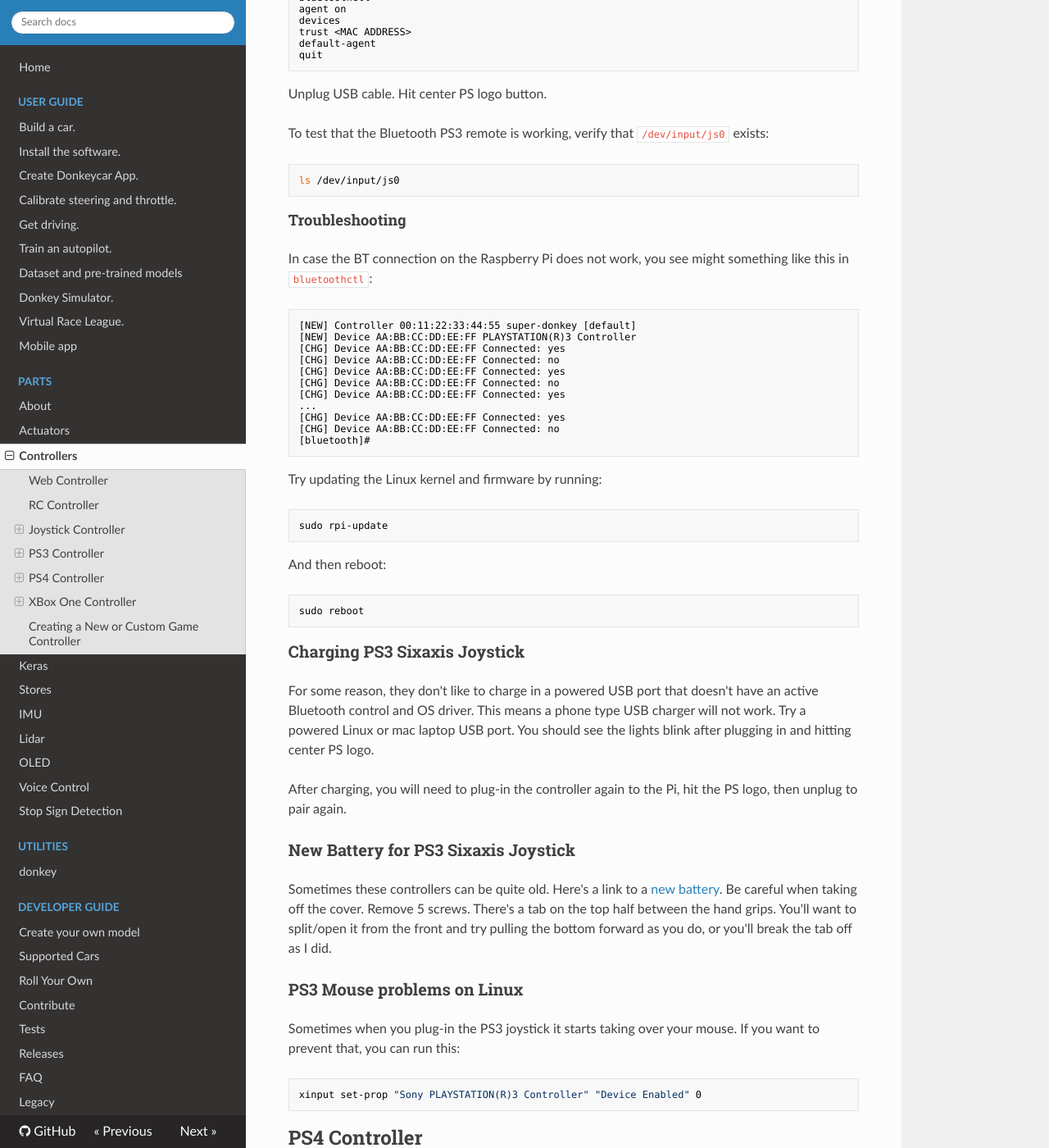
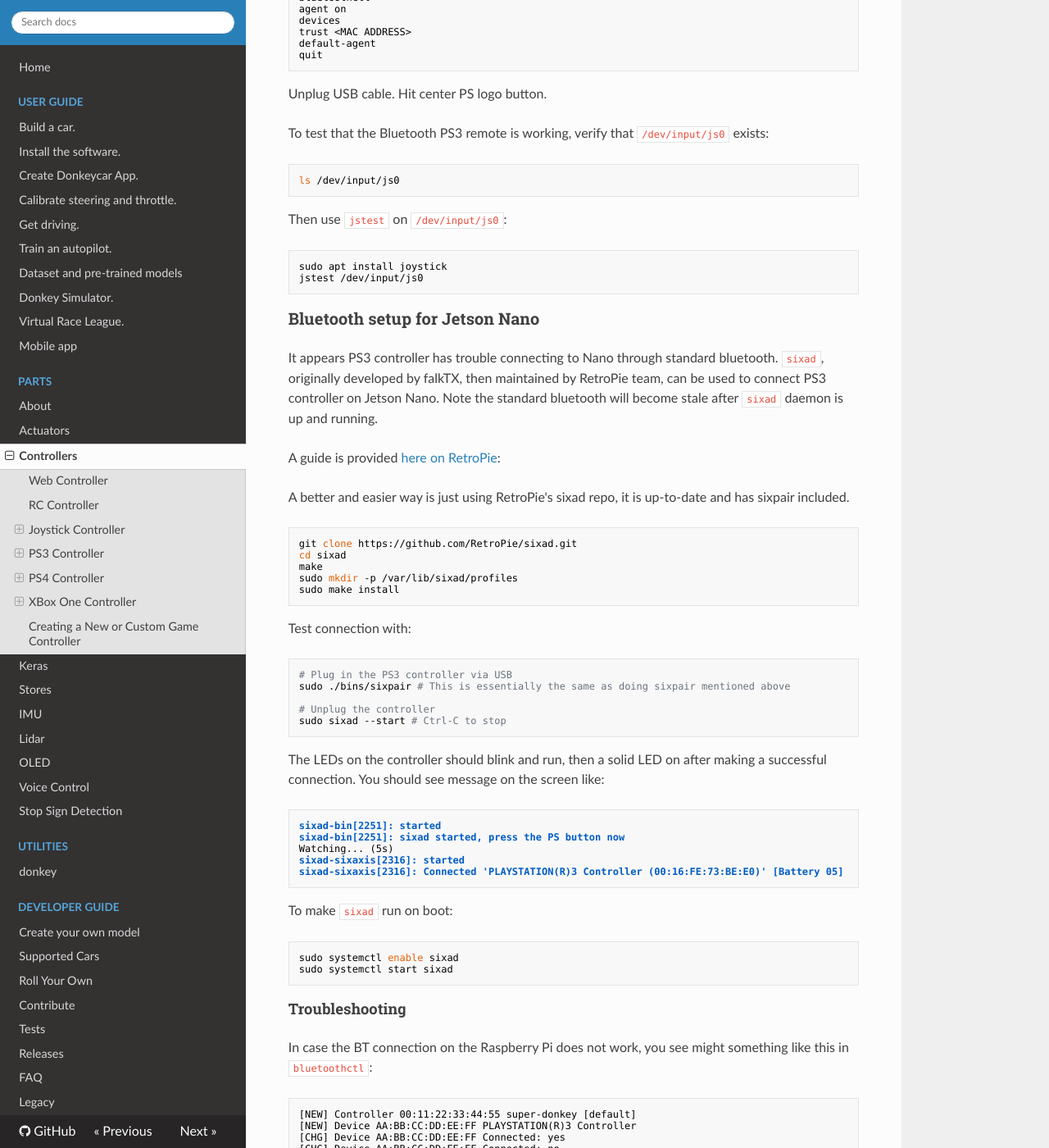
Before and after one commit to autorope/donkeydocs, an MkDocs documentation site: the page built from docs/parts/controllers.md, in a window 1280 px wide and 1400 px high, scrolled down 2871 px. Shown: the whole window at 82% size. Built offline with MkDocs 1.6.1, drawn with Linux system fonts in a browser that asks for light colours; nearby versions of some CDN libraries; old or Windows-style settings are respelled for this version of MkDocs; some of the changed text lies outside the part shown.

Commit message:
Add docs for PS3 controller connection on Nano

````diff
--- a/docs/parts/controllers.md
+++ b/docs/parts/controllers.md
@@ -27,7 +27,7 @@ The default web controller may be replaced with a one line change to use a physi
 ### These joysticks are known to work:
 
 * [Logitech Gamepad F710](https://www.amazon.com/Logitech-940-000117-Gamepad-F710/dp/B0041RR0TW)
-* [Sony PS3 Sixaxis OEM](https://www.ebay.com/sch/i.html?&_nkw=Sony+PS3+Sixaxis+OEM) (Not compatible with Jetson Nano)
+* [Sony PS3 Sixaxis OEM](https://www.ebay.com/sch/i.html?&_nkw=Sony+PS3+Sixaxis+OEM) (For Jetson Nano through sixad)
 * [Sony PS4 Dualshock OEM](https://www.ebay.com/sch/i.html?&_nkw=Sony+PS4+Dualshock+OEM)
 * [WiiU Pro](https://www.amazon.com/Nintendo-Wii-U-Pro-Controller-Black/dp/B00MUY0OFU)
 * [XBox Controller](https://www.amazon.com/Xbox-Wireless-Controller-Blue-one/dp/B01M0F0OIY)
@@ -89,6 +89,50 @@ To test that the Bluetooth PS3 remote is working, verify that `/dev/input/js0` e
 
 ```bash
 ls /dev/input/js0
+```
+
+Then use `jstest` on `/dev/input/js0`:
+```bash
+sudo apt install joystick
+jstest /dev/input/js0
+```
+
+### Bluetooth setup for Jetson Nano
+It appears PS3 controller has trouble connecting to Nano through standard bluetooth. `sixad`, originally developed by falkTX, then maintained by RetroPie team, can be used to connect PS3 controller on Jetson Nano. Note the standard bluetooth will become stale after `sixad` daemon is up and running.
+
+A guide is provided [here on RetroPie](https://retropie.org.uk/docs/PS3-Controller/#for-older-versions-of-retropie):
+
+A better and easier way is just using RetroPie's sixad repo, it is up-to-date and has sixpair included.
+```bash
+git clone https://github.com/RetroPie/sixad.git
+cd sixad
+make
+sudo mkdir -p /var/lib/sixad/profiles
+sudo make install
+```
+
+Test connection with:
+```bash
+# Plug in the PS3 controller via USB
+sudo ./bins/sixpair # This is essentially the same as doing sixpair mentioned above
+
+# Unplug the controller
+sudo sixad --start # Ctrl-C to stop
+```
+
+The LEDs on the controller should blink and run, then a solid LED on after making a successful connection. You should see message on the screen like:
+```
+sixad-bin[2251]: started
+sixad-bin[2251]: sixad started, press the PS button now
+Watching... (5s)
+sixad-sixaxis[2316]: started
+sixad-sixaxis[2316]: Connected 'PLAYSTATION(R)3 Controller (00:16:FE:73:BE:E0)' [Battery 05]
+```
+
+To make `sixad` run on boot:
+```bash
+sudo systemctl enable sixad
+sudo systemctl start sixad
 ```
 
 #### Troubleshooting
````
